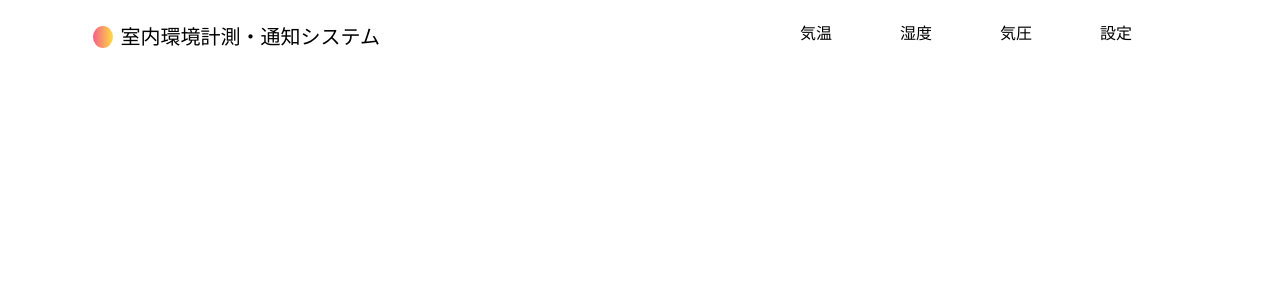
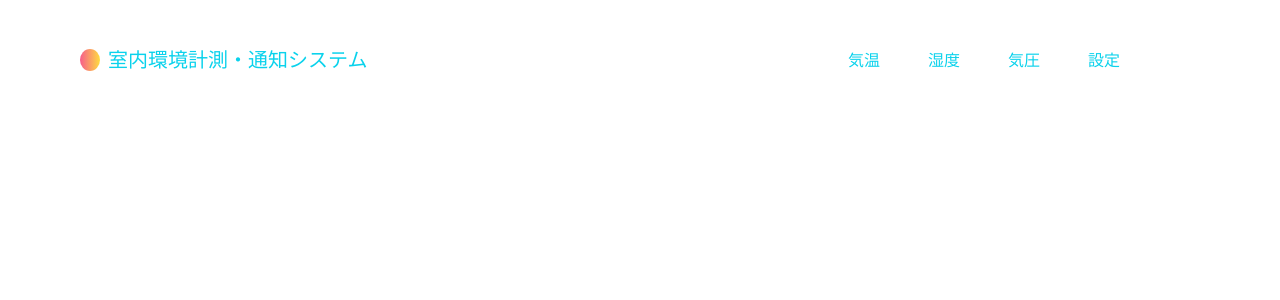
Before and after one commit to GeL02468/room-temperature-measurement-system, a React app in the folder frontend/: page / in a window 1280 px wide. Shown: the top 300 px of the page. Built offline with nearby package versions, Linux system fonts and the light colour scheme; the HTML template or start-up script is replaced by a standard one.

Commit message:
fix: 自宅用PCでの位置調整

```diff
--- a/frontend/src/App.css
+++ b/frontend/src/App.css
@@ -8,8 +8,8 @@ h1 {
   font-size: 20px;
   color: black;
   position: absolute;
-  top: 9px;
-  right:900px;
+  top: 2rem;
+  left:5rem;
   display: flex;
   align-items: right;
   justify-content: flex-start;
@@ -24,23 +24,23 @@ h1 span {
 }
 .temperature {
   position: absolute;
-  top: 21px;
-  left: 800px;
+  top: 3rem;
+  right: 25rem;
 }
 .humidity {
   position: absolute;
-  top: 21px;
-  left: 900px;
+  top: 3rem;
+  right: 20rem;
 }
 .pressure {
   position: absolute;
-  top: 21px;
-  left: 1000px;
+  top: 3rem;
+  right: 15rem;
 }
 .settings {
   position: absolute;
-  top: 21px;
-  left: 1100px;
+  top: 3rem;
+  right: 10rem;
 }
 @media (prefers-reduced-motion: no-preference) {
   a:nth-of-type(2) .logo {
--- a/frontend/src/index.css
+++ b/frontend/src/index.css
@@ -15,7 +15,7 @@
 
 a {
   font-weight: 500;
-  color: #010101;
+  color: #0ad2ec;
   text-decoration: inherit;
 }
 a:hover {
```
Also changed, not shown: 1 other file (tests, documents, lock files or other folders).
